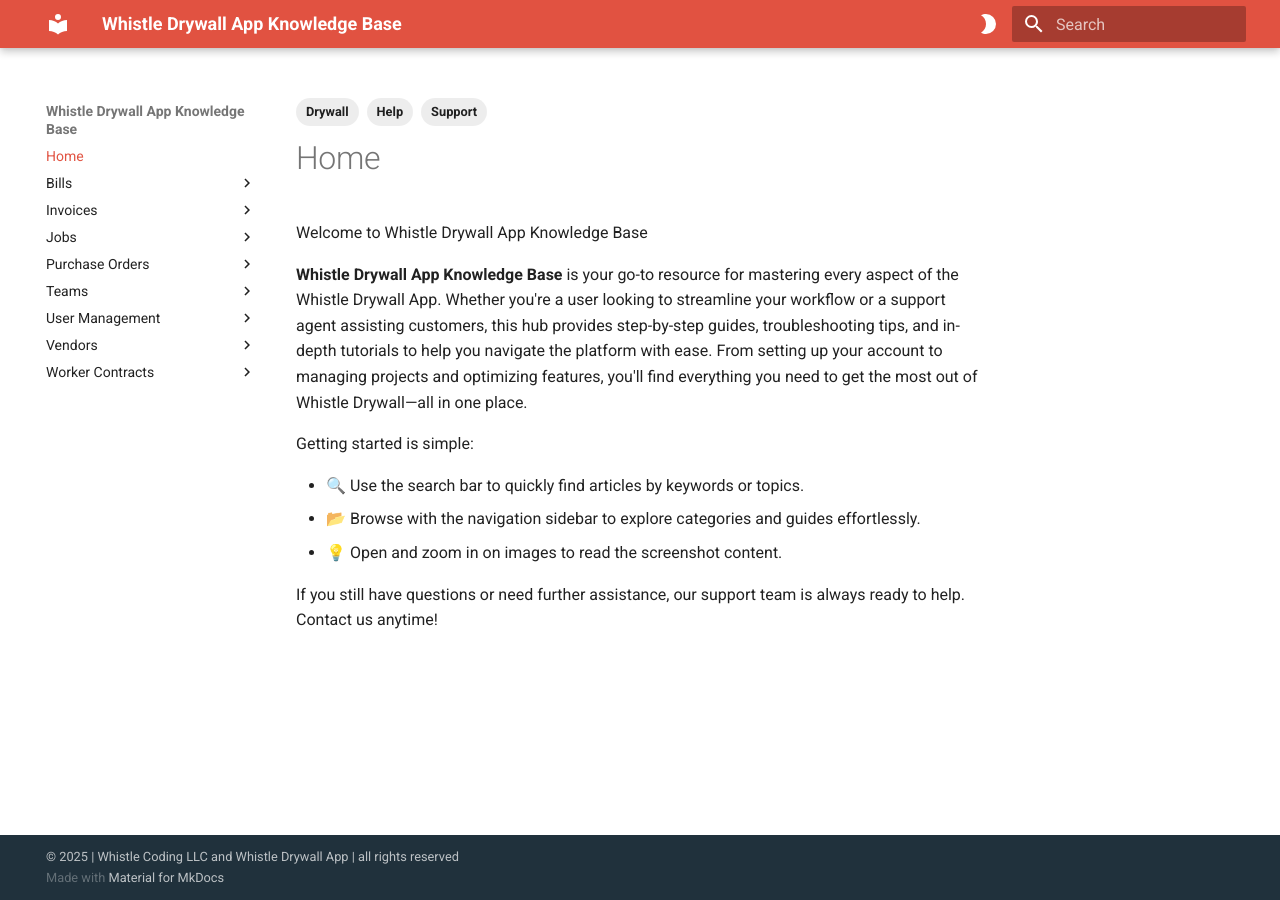
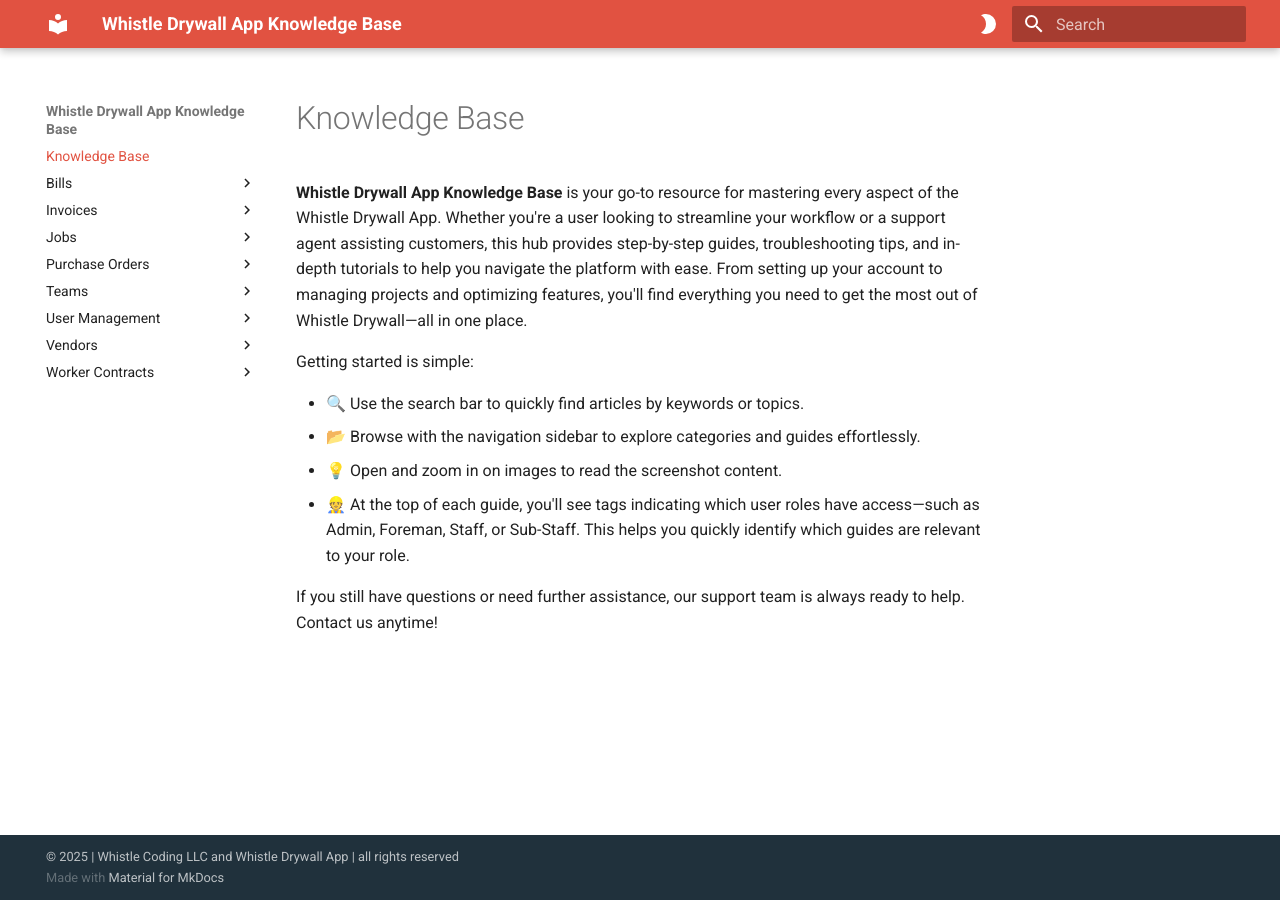
Before and after one commit to adrianlebaron/knowledge-base-whistle-drywall-app, an MkDocs documentation site: the page built from docs/index.md, in a window 1280 px wide. Built offline with MkDocs 1.6.1 and Material for MkDocs 9.7.7, drawn with Linux system fonts in a browser that asks for light colours.

Commit message:
added instruction on user types tags

```diff
--- a/docs/index.md
+++ b/docs/index.md
@@ -1,11 +1,4 @@
----
-tags:
-    - Drywall
-    - Support
-    - Help
----
-
-Welcome to Whistle Drywall App Knowledge Base
+# Knowledge Base
 
 **Whistle Drywall App Knowledge Base** is your go-to resource for mastering every aspect of the Whistle Drywall App. Whether you're a user looking to streamline your workflow or a support agent assisting customers, this hub provides step-by-step guides, troubleshooting tips, and in-depth tutorials to help you navigate the platform with ease. From setting up your account to managing projects and optimizing features, you'll find everything you need to get the most out of Whistle Drywall—all in one place.
 
@@ -14,5 +7,6 @@ Getting started is simple:
 - 🔍 Use the search bar to quickly find articles by keywords or topics.
 - 📂 Browse with the navigation sidebar to explore categories and guides effortlessly.
 - 💡 Open and zoom in on images to read the screenshot content.
+- 👷 At the top of each guide, you'll see tags indicating which user roles have access—such as Admin, Foreman, Staff, or Sub-Staff. This helps you quickly identify which guides are relevant to your role.
 
 If you still have questions or need further assistance, our support team is always ready to help. Contact us anytime!
```
